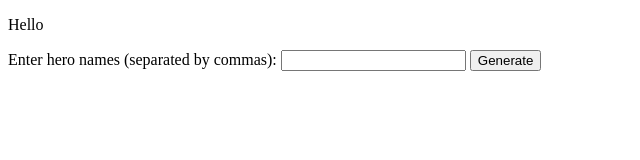
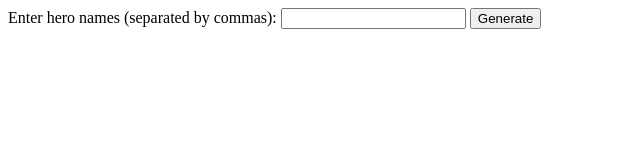
Before and after one commit to duchoa56819/duchoa56819.github.io, a website: page demo/version2.html in a window 1280 px wide. Shown: the whole page, without its empty margins (0-640 px from the left). Drawn offline with Linux system fonts and the light colour scheme.

Commit message:
add v2 landing 2

```diff
--- a/demo/version2.html
+++ b/demo/version2.html
@@ -9,9 +9,6 @@
 -->
 </head>
 <body>
-	<div>
-		<p>Hello</p>
-	</div>
 	<label for="heroes">Enter hero names (separated by commas):</label>
     <input type="text" id="heroes">
     <button onclick="generateCounters()">Generate</button>
```
